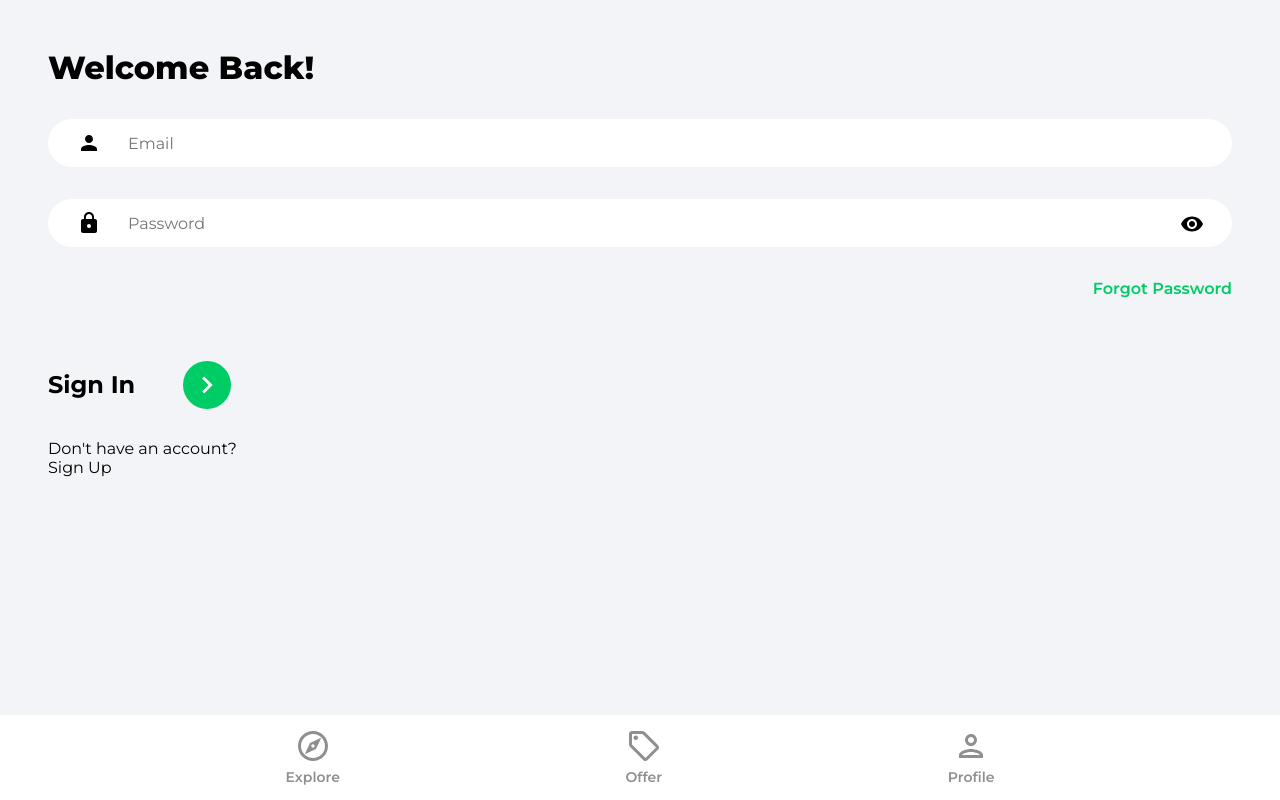
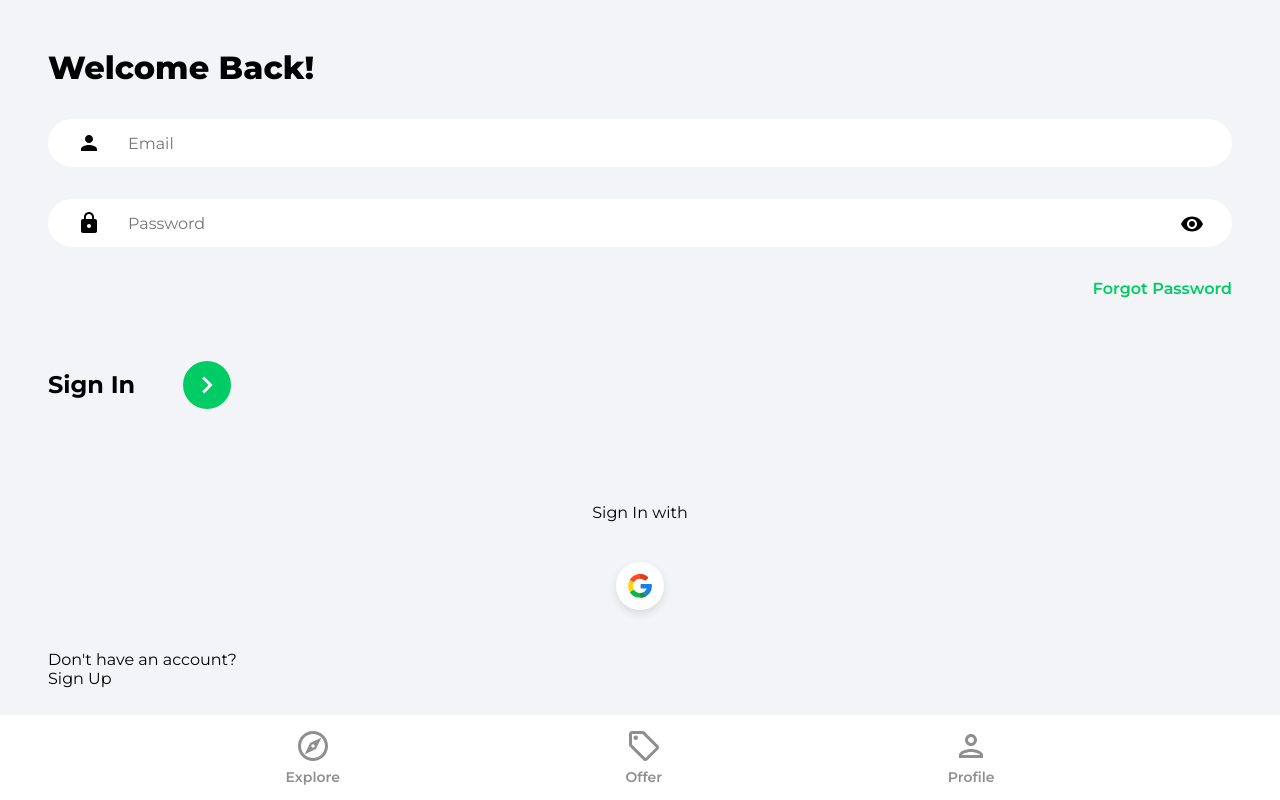
Before and after one commit to MattRuetz/house-marketplace-app, a React (Create React App) app: page /sign-in in a window 1280 px wide. Built offline with nearby package versions, Linux system fonts and the light colour scheme.

Commit message:
Google OAuth for user sign-in and sign-up provided. Works seamlessly with email/password accoutns

```diff
--- /dev/null
+++ b/src/components/OAuth.jsx
@@ -0,0 +1,48 @@
+import { getAuth, signInWithPopup, GoogleAuthProvider } from 'firebase/auth';
+import { useLocation, useNavigate } from 'react-router-dom';
+import { doc, setDoc, getDoc, serverTimestamp } from 'firebase/firestore';
+import { db } from '../firebase.config';
+import { toast } from 'react-toastify';
+import googleIcon from '../assets/svg/googleIcon.svg';
+
+function OAuth() {
+    const navigate = useNavigate();
+    const location = useLocation();
+
+    const onGoogleClick = async () => {
+        try {
+            const auth = getAuth();
+            const provider = new GoogleAuthProvider();
+            const result = await signInWithPopup(auth, provider);
+            const user = result.user;
+
+            // Check if user's ID is already in system..
+            const userRef = doc(db, 'users', user.uid);
+            const docSnap = await getDoc(userRef);
+
+            if (!docSnap.exists()) {
+                //user doesnt exist in DataBase, create entry
+                await setDoc(doc(db, 'users', user.uid), {
+                    name: user.displayName,
+                    email: user.email,
+                    timestamp: serverTimestamp(), // timestamp = now
+                });
+            }
+
+            navigate('/');
+        } catch (error) {
+            toast.error('Could not authorize with Google');
+        }
+    };
+
+    return (
+        <div className="socialLogin">
+            <p>Sign {location.pathname === '/sign-up' ? 'Up' : 'In'} with </p>
+            <button className="socialIconDiv" onClick={onGoogleClick}>
+                <img className="socialIconImg" src={googleIcon} alt="Google" />
+            </button>
+        </div>
+    );
+}
+
+export default OAuth;
--- a/src/pages/SignIn.jsx
+++ b/src/pages/SignIn.jsx
@@ -7,6 +7,7 @@
 
 import { ReactComponent as ArrowRightIcon } from '../assets/svg/keyboardArrowRightIcon.svg';
 import VisibilityIcon from '../assets/svg/visibilityIcon.svg';
+import OAuth from '../components/OAuth';
 
 function SignIn() {
     const [showPassword, setShowPassword] = useState(false);
@@ -103,7 +104,7 @@
                             </button>
                         </div>
                     </form>
-                    {/* Google OAuth */}
+                    <OAuth />
                     <p>
                         Don't have an account?<Link to="/sign-up">Sign Up</Link>
                     </p>
--- a/src/pages/SignUp.jsx
+++ b/src/pages/SignUp.jsx
@@ -10,6 +10,8 @@
 import { toast } from 'react-toastify';
 import { ReactComponent as ArrowRightIcon } from '../assets/svg/keyboardArrowRightIcon.svg';
 import VisibilityIcon from '../assets/svg/visibilityIcon.svg';
+
+import OAuth from '../components/OAuth';
 
 function SignUp() {
     const [showPassword, setShowPassword] = useState(false);
@@ -155,7 +157,7 @@
                             </button>
                         </div>
                     </form>
-                    {/* Google OAuth */}
+                    <OAuth />
                     <p>
                         Already have an account?
                         <Link to="/sign-in">Sign In</Link>
```
